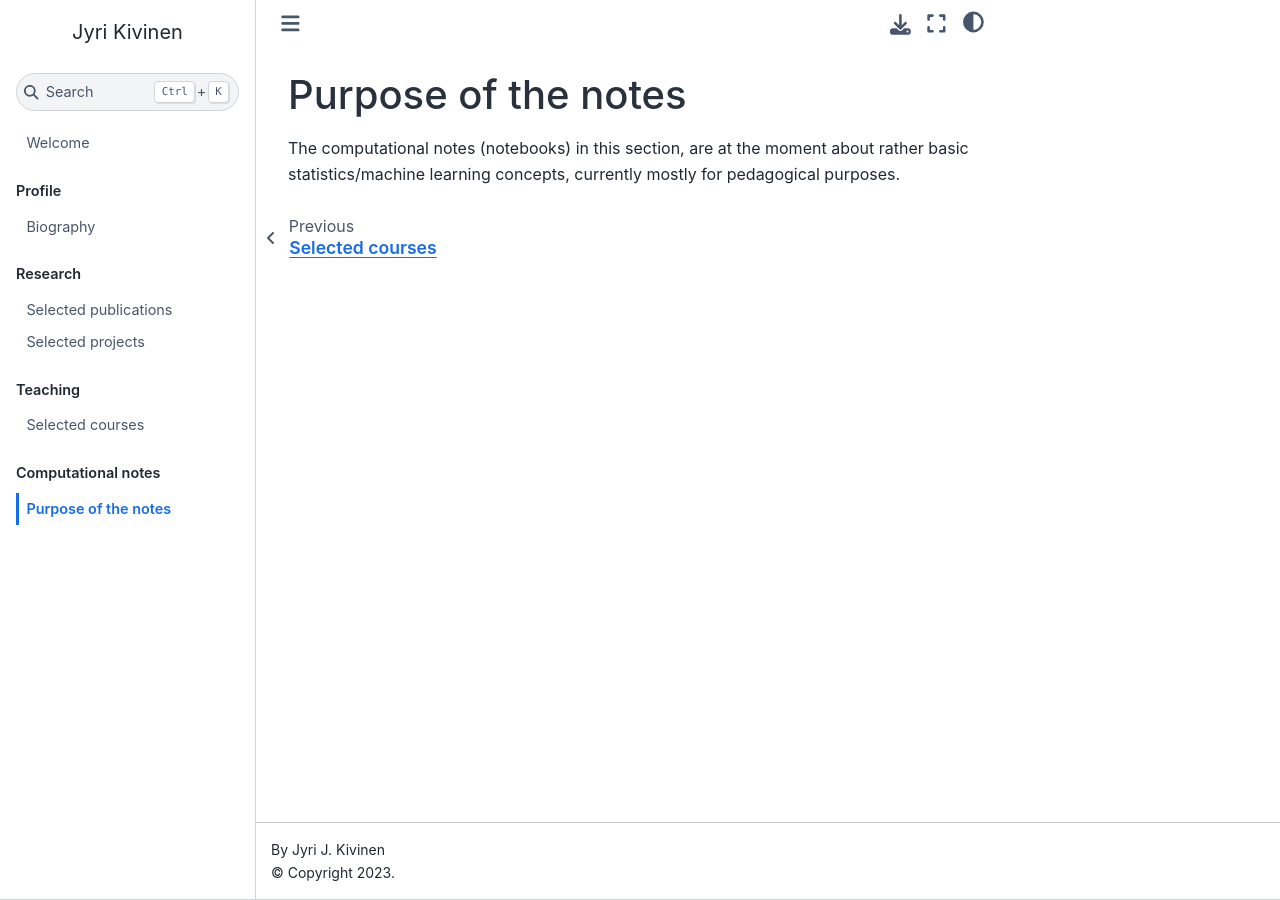
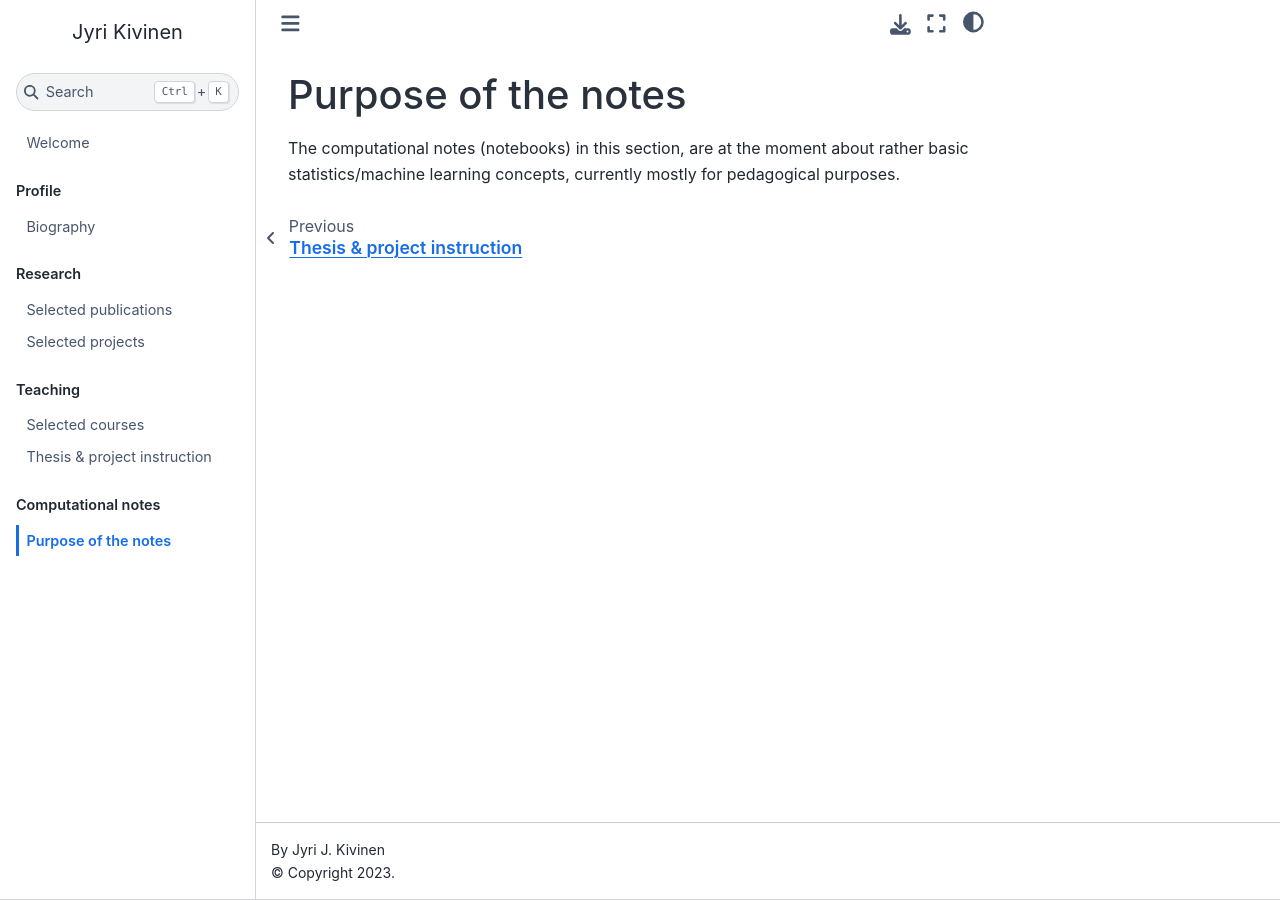
Before and after one commit to jyrikivinen/home, a Jupyter Book: the page built from computational_notes/information.md, in a window 1280 px wide. Built offline with Jupyter Book 1.0.4 settings and Sphinx 7.4.7 and the Sphinx Book theme 1.1.4, drawn with Linux system fonts in a browser that asks for light colours; pages that are not in the unit, such as notebooks, are missing from menus.

Commit message:
added thesis and project instruction

```diff
--- a/_toc.yml
+++ b/_toc.yml
@@ -13,6 +13,7 @@ parts:
   - caption: Teaching
     chapters:
     - file: teaching/list_of_courses
+    - file: teaching/thesis_instruction
   - caption: Computational notes
     chapters:
     - file: computational_notes/information
```
